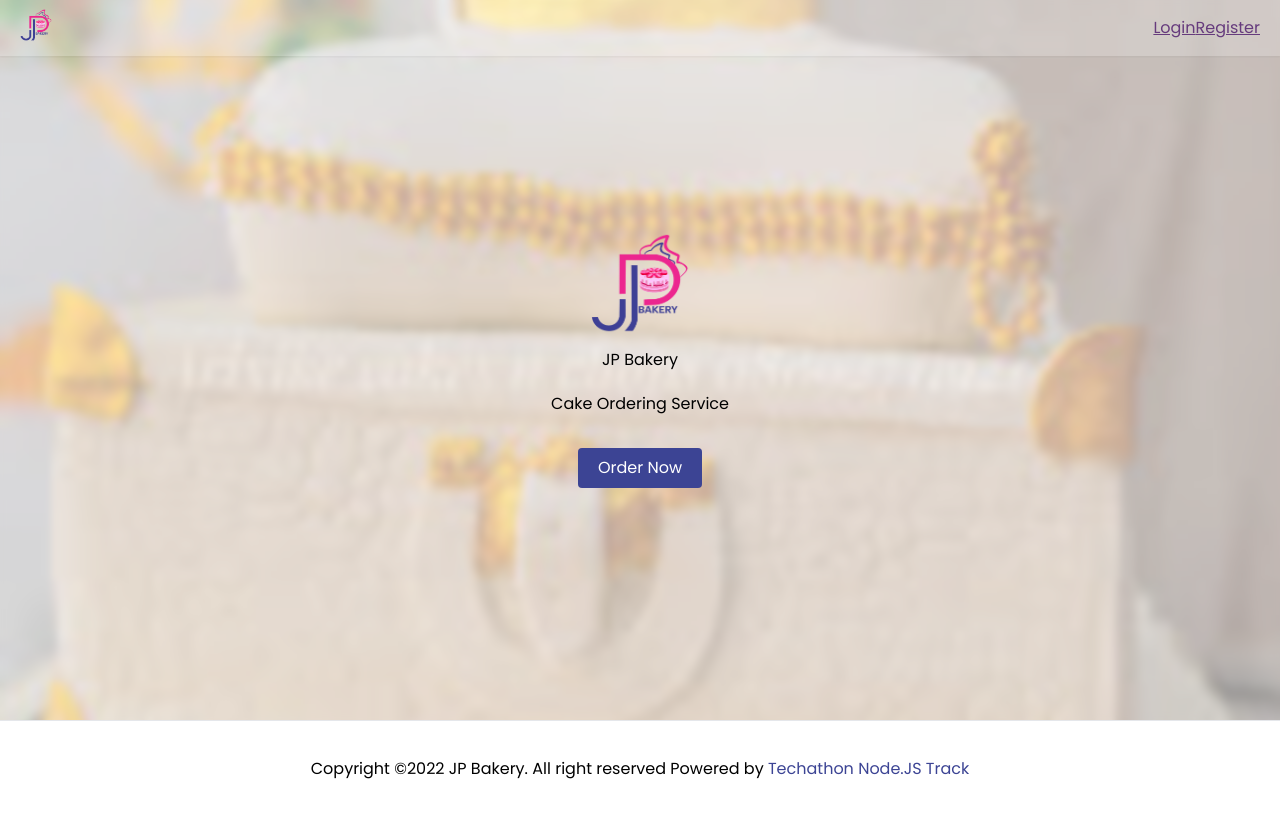
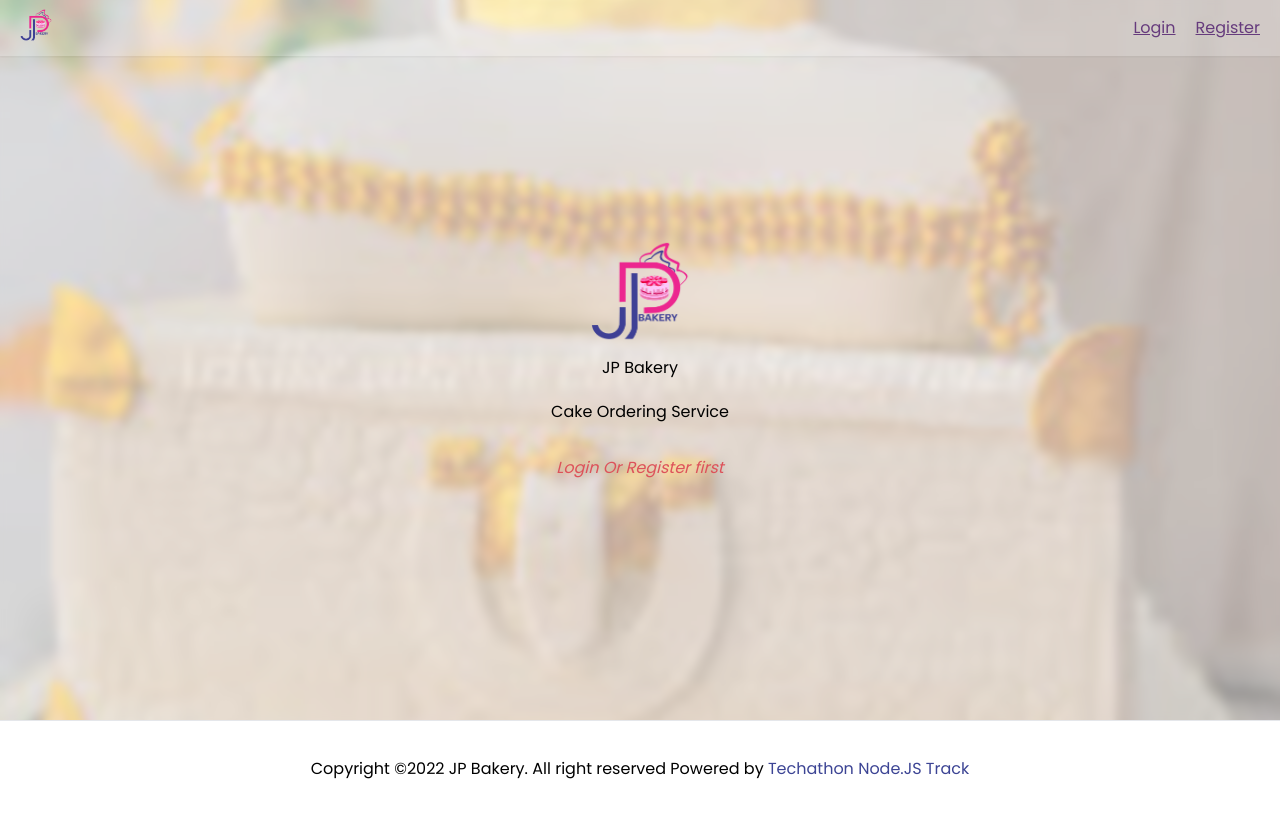
Before and after one commit to xarmzon/JPBakeryFT, a Next.js app in the folder client/: page / in a window 1280 px wide. Built offline with nearby package versions, Linux system fonts and the light colour scheme.

Commit message:
update to client

```diff
--- a/client/components/Main/Main.tsx
+++ b/client/components/Main/Main.tsx
@@ -1,9 +1,11 @@
-import React from "react";
+import React, { useContext } from "react";
+import { AuthContext } from "../../context/AuthContext";
 import { APP_NAME } from "../../utils/config";
 import Button from "../Button/Button";
 import CustomImage from "../CustomImage/CustomImage";
 
 const Main = () => {
+  const { state: auth } = useContext(AuthContext);
   return (
     <main className="flex w-full min-h-[90vh] flex-1 overflow-x-hidden relative bg-cake1 bg-center bg-cover bg-no-repeat flex-col items-center justify-center px-20 text-center">
       <div className="-z-1 absolute inset-0 w-full h-full bg-white/60 backdrop-blur-[3px]"></div>
@@ -18,7 +20,10 @@ const Main = () => {
         </div>
         <h1 className="">{APP_NAME}</h1>
         <h3 className="mt-5 mb-8">Cake Ordering Service</h3>
-        <Button>Order Now</Button>
+        {!auth.isLoading && auth.user && <Button>Order Now</Button>}
+        {!auth.isLoading && !auth.user && (
+          <p className="text-secondary-200 italic">Login Or Register first</p>
+        )}
       </div>
     </main>
   );
--- a/client/components/Navbar/Navbar.tsx
+++ b/client/components/Navbar/Navbar.tsx
@@ -11,8 +11,8 @@ type TLinks = {
   [key in TKeys]: ILink[];
 };
 const links: TLinks = {
-  admin: [],
-  buyer: [],
+  admin: [{ text: "Dashboard", url: "/dashboard/admin" }],
+  buyer: [{ text: "Dashboard", url: "/dashboard/orders" }],
   noAuth: [
     { text: "Login", url: "/auth/login" },
     { text: "Register", url: "/auth/register" },
@@ -21,14 +21,23 @@ const links: TLinks = {
 
 const Navbar = () => {
   const { state: auth } = useContext(AuthContext);
+  const performLogout = () => {};
   return (
-    <nav className="flex items-center gap-2">
+    <nav className="flex items-center gap-5">
       {!auth.isLoading && !auth.user && (
-        <div className="">
+        <>
           {links.noAuth.map((link) => (
             <Button link={link.url}>{link.text}</Button>
           ))}
-        </div>
+        </>
+      )}
+      {!auth.isLoading && auth.user && (
+        <>
+          {links[auth.user.role].map((link) => {
+            <Button link={link.url}>{link.text}</Button>;
+          })}
+          <Button onClick={performLogout}>Logout</Button>;
+        </>
       )}
     </nav>
   );
--- a/client/context/AuthContext.tsx
+++ b/client/context/AuthContext.tsx
@@ -6,7 +6,7 @@ export type TUser = {
   email: string;
   password: string;
   address: string;
-  role: string;
+  role: "admin" | "buyer";
   refreshToken: string;
   createdAt: string;
   updatedAt: string;
```
